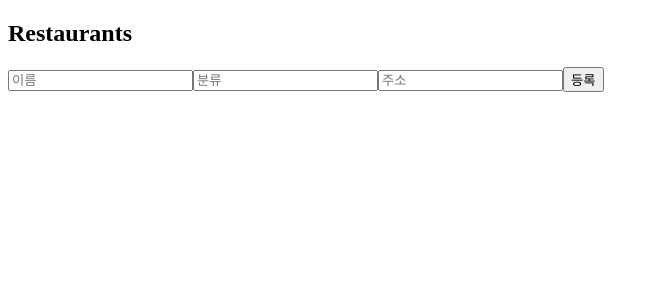
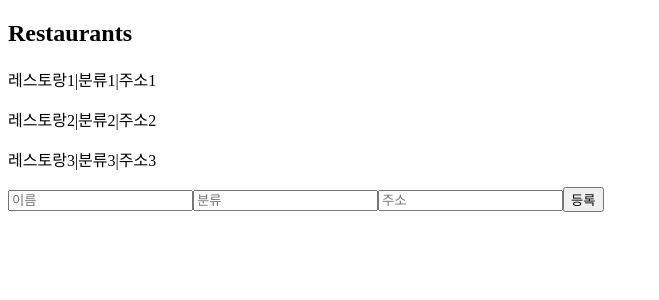
Before and after one commit to CodeSoom/react-week4-assignment-2, a React app: page / in a window 1280 px wide. Shown: the top 300 px of the page, without its empty margins (0-659 px from the left). Built offline with nearby package versions, Linux system fonts and the light colour scheme.

Commit message:
[Green] Implement a App - context : with restaurants - it : shows restaurants

```diff
--- a/src/App.jsx
+++ b/src/App.jsx
@@ -4,6 +4,10 @@ export default function App() {
   return (
     <div>
       <h2>Restaurants</h2>
+      <p>레스토랑1|분류1|주소1</p>
+      <p>레스토랑2|분류2|주소2</p>
+      <p>레스토랑3|분류3|주소3</p>
+
       <input placeholder="이름" />
       <input placeholder="분류" />
       <input placeholder="주소" />
```
